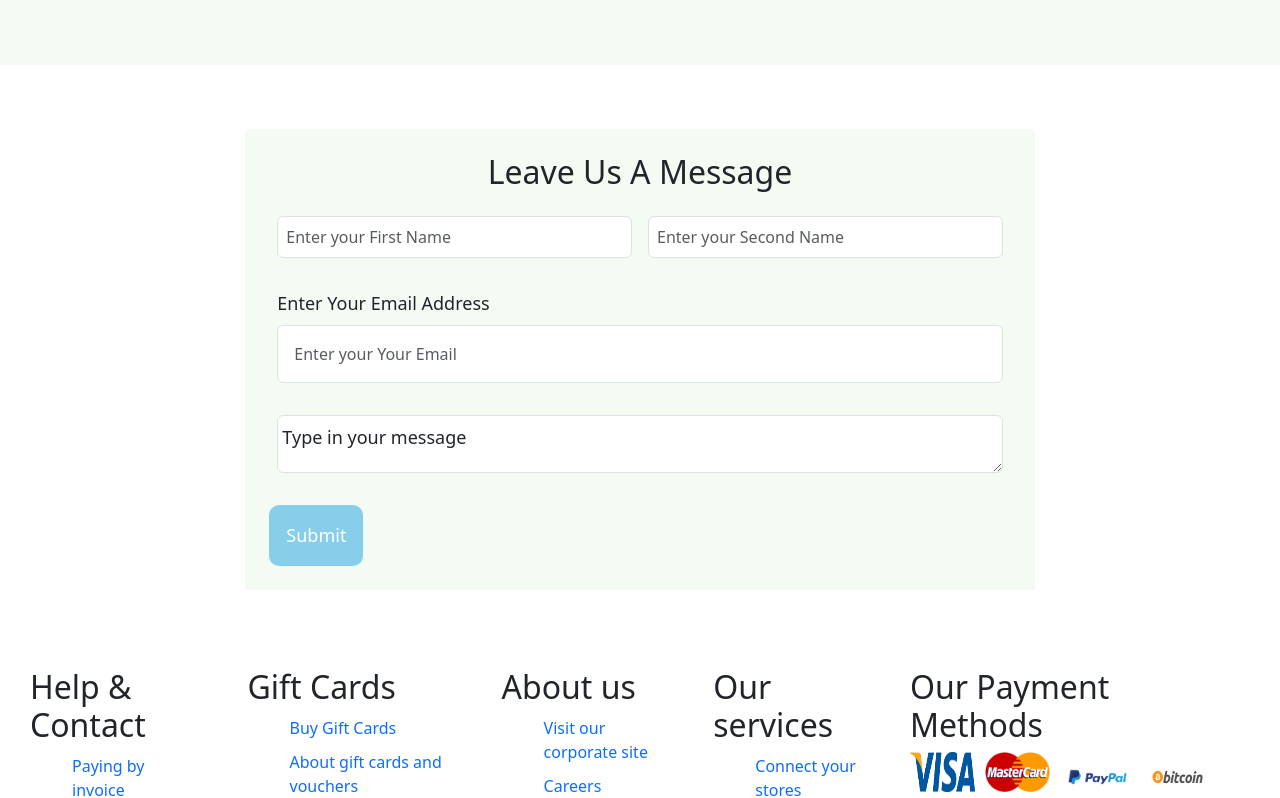
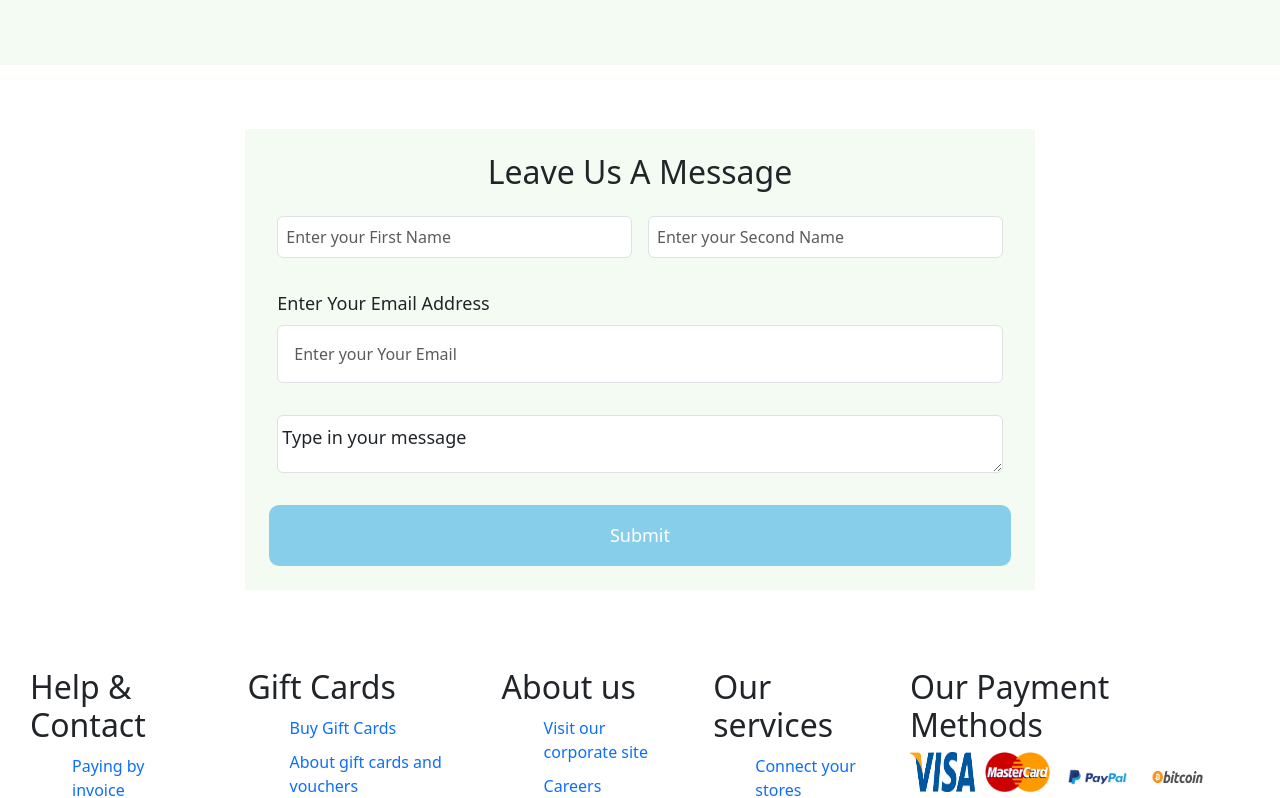
Before and after one commit to selmaatasert/e-commerce-react, a React (Vite) app: page /contact in a window 1280 px wide. Shown: the part 665-1463 px from the top of the page. Built offline with nearby package versions, Linux system fonts and the light colour scheme.

Commit message:
Contact page updated

```diff
--- a/src/App.css
+++ b/src/App.css
@@ -41,6 +41,7 @@ body {
   border: 1px solid transparent;
   color: white;
   font-size: 18px;
+  width: 100%;
 }
 
 .form .contactButton:hover {
--- a/src/views/Contact.jsx
+++ b/src/views/Contact.jsx
@@ -136,7 +136,7 @@ const Contact = () => {
                     Type in your message
                   </label>
                 </div>
-                <button className="contactButton p-3" type="submit">
+                <button type="submit" className="contactButton p-3">
                   Submit
                 </button>
               </div>
```
